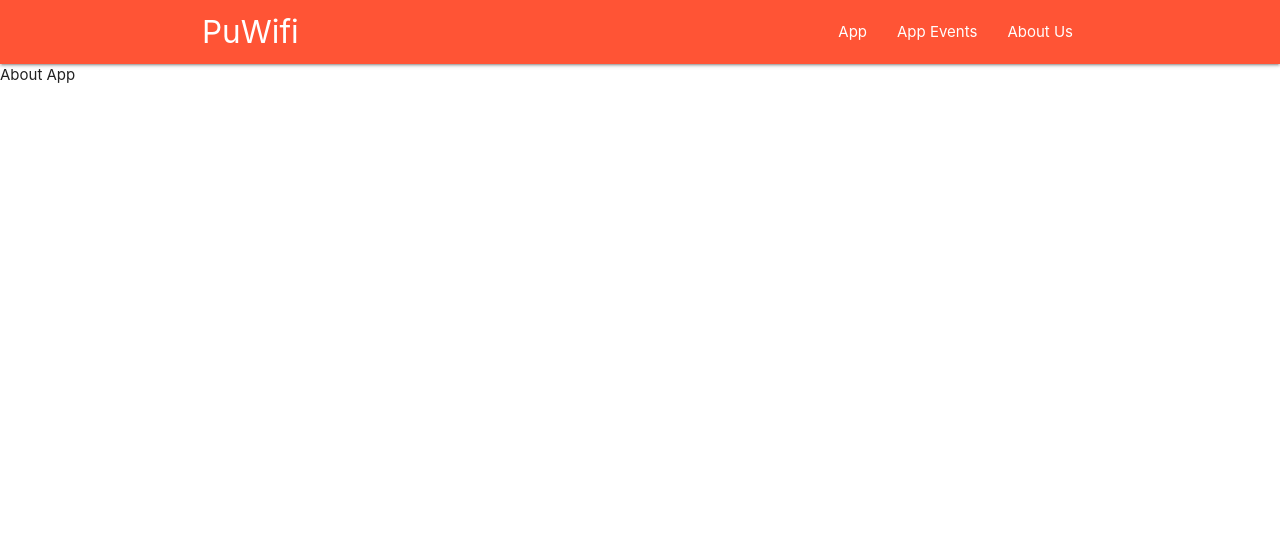
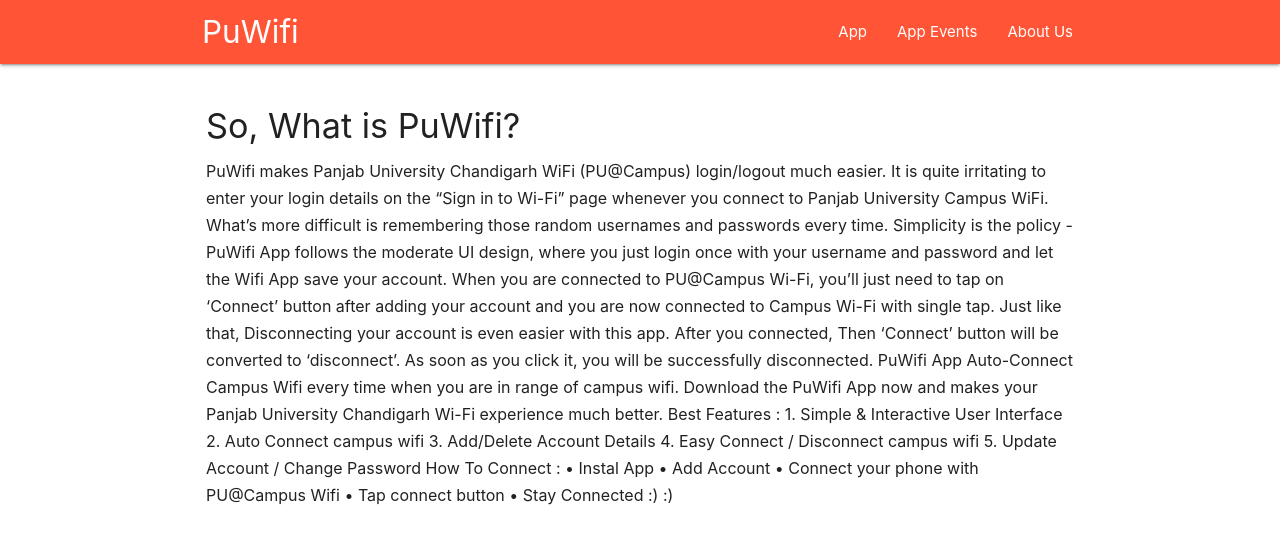
Before and after one commit to ermarkar/PuWifi_Web, an Angular app: page / in a window 1280 px wide. Shown: the top 544 px of the page. Built offline with nearby package versions, Linux system fonts and the light colour scheme.

Commit message:
Added about-app content

```diff
--- a/src/app/app.component.html
+++ b/src/app/app.component.html
@@ -17,7 +17,7 @@
     </nav>
 </div>
 
-<div>
+<div class="pw-content-area">
     <!-- Router Outlet -->
     <router-outlet></router-outlet>
 </div>
--- a/src/app/app.component.scss
+++ b/src/app/app.component.scss
@@ -21,3 +21,8 @@
         padding: unset;
     }
 }
+
+.pw-content-area {
+    padding: 20px;
+    line-height: 1.8em;
+}
--- a/src/app/components/about-app/about-app.component.html
+++ b/src/app/components/about-app/about-app.component.html
@@ -1 +1,22 @@
-About App
+<div class="pw-screen-margin">
+    <div class="pw-app__title">
+        So, What is PuWifi?
+    </div>
+
+    <div class="pw-app__text-content">
+
+        PuWifi makes Panjab University Chandigarh WiFi (PU@Campus) login/logout much easier. It is quite irritating to enter your
+        login details on the “Sign in to Wi-Fi” page whenever you connect to Panjab University Campus WiFi. What’s more difficult
+        is remembering those random usernames and passwords every time. Simplicity is the policy - PuWifi App follows the
+        moderate UI design, where you just login once with your username and password and let the Wifi App save your account.
+        When you are connected to PU@Campus Wi-Fi, you’ll just need to tap on ‘Connect’ button after adding your account
+        and you are now connected to Campus Wi-Fi with single tap. Just like that, Disconnecting your account is even easier
+        with this app. After you connected, Then ‘Connect’ button will be converted to ‘disconnect’. As soon as you click
+        it, you will be successfully disconnected. PuWifi App Auto-Connect Campus Wifi every time when you are in range of
+        campus wifi. Download the PuWifi App now and makes your Panjab University Chandigarh Wi-Fi experience much better.
+        Best Features : 1. Simple & Interactive User Interface 2. Auto Connect campus wifi 3. Add/Delete Account Details
+        4. Easy Connect / Disconnect campus wifi 5. Update Account / Change Password How To Connect : • Instal App • Add
+        Account • Connect your phone with PU@Campus Wifi • Tap connect button • Stay Connected :) :)
+    </div>
+
+</div>
--- /dev/null
+++ b/src/app/sass/_common.scss
@@ -0,0 +1,10 @@
+.pw-app__title {
+    font-size: 2.28rem;
+    line-height: 110%;
+    margin: 1.52rem 0 0.912rem 0;
+    font-weight: 400;
+}
+
+.pw-app__text-content {
+    font-size: 16px;
+}
--- a/src/app/sass/styles.scss
+++ b/src/app/sass/styles.scss
@@ -5,4 +5,6 @@
 @import "~materialize-css/sass/materialize";
 
 // component scss
-@import "../app.component.scss";
+@import "_common";
+@import "../app.component";
+@import "../components/about-app/about-app.component";
```
Also changed, not shown: src/app/components/about-app/about-app.component.scss (added).
